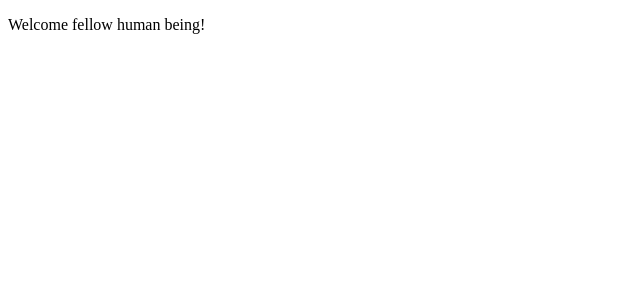
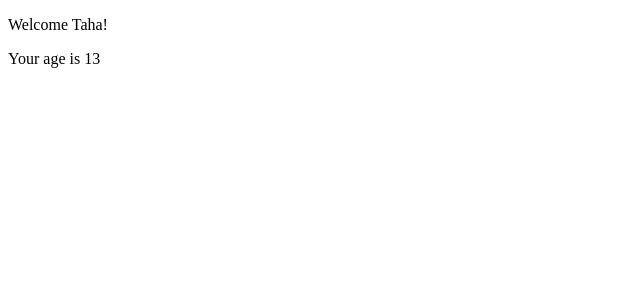
Before and after one commit to gegirti/DevelhopeReactProps, a React (Create React App) app: page / in a window 1280 px wide. Shown: the top 300 px of the page, without its empty margins (0-640 px from the left). Built offline with nearby package versions, Linux system fonts and the light colour scheme.

Commit message:
second prop, age, within a p tag

```diff
--- a/src/App.js
+++ b/src/App.js
@@ -3,6 +3,6 @@
 
 export class App extends React.Component {
   render() {
-    return <Welcome />;
+    return <Welcome name = "Taha" age = "13" />;
   }
 }
--- a/src/Welcome.js
+++ b/src/Welcome.js
@@ -3,8 +3,14 @@
 export class Welcome extends React.Component {
   static defaultProps = {
     name: "fellow human being",
+    age: 1,
   };
   render() {
-    return <p>Welcome {this.props.name}!</p>;
+    return (
+      <div>
+        <p>Welcome {this.props.name}!</p>
+        <p>Your age is {this.props.age}</p>
+      </div>
+    );
   }
 }
```
